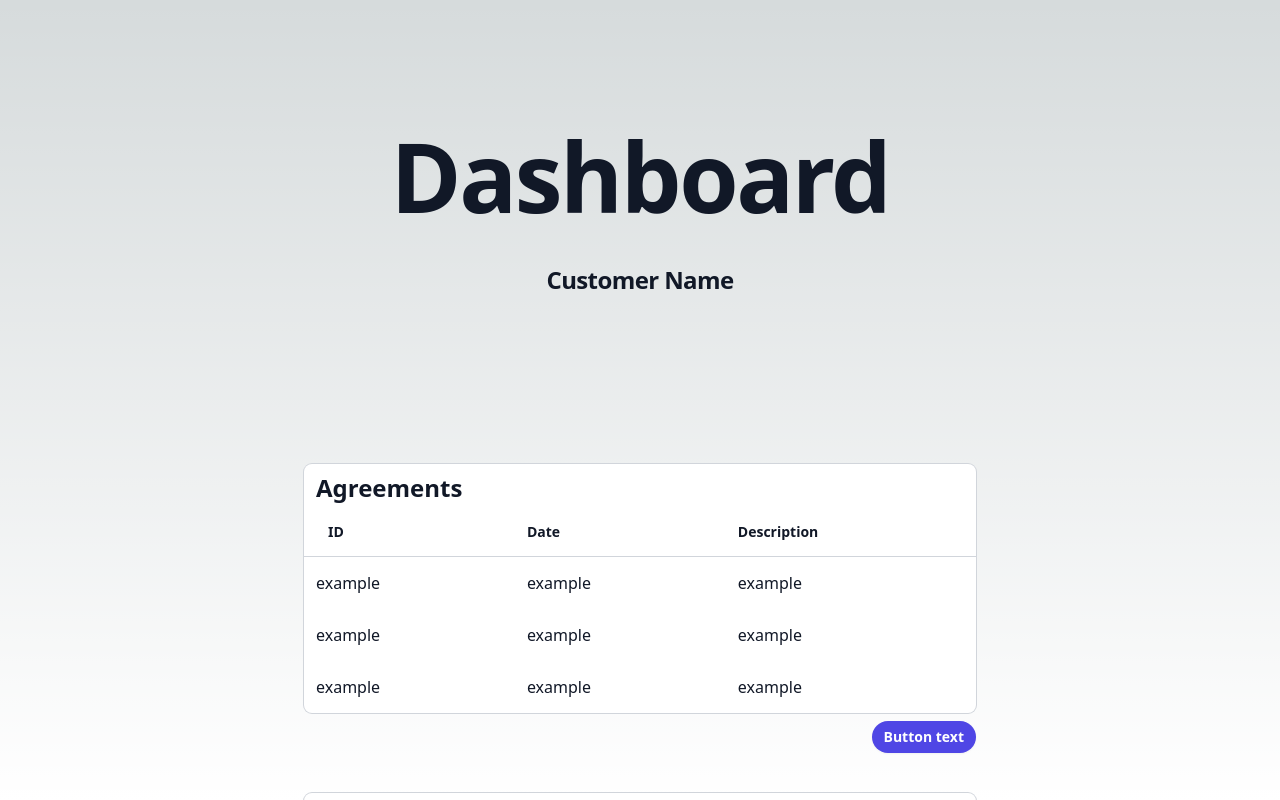
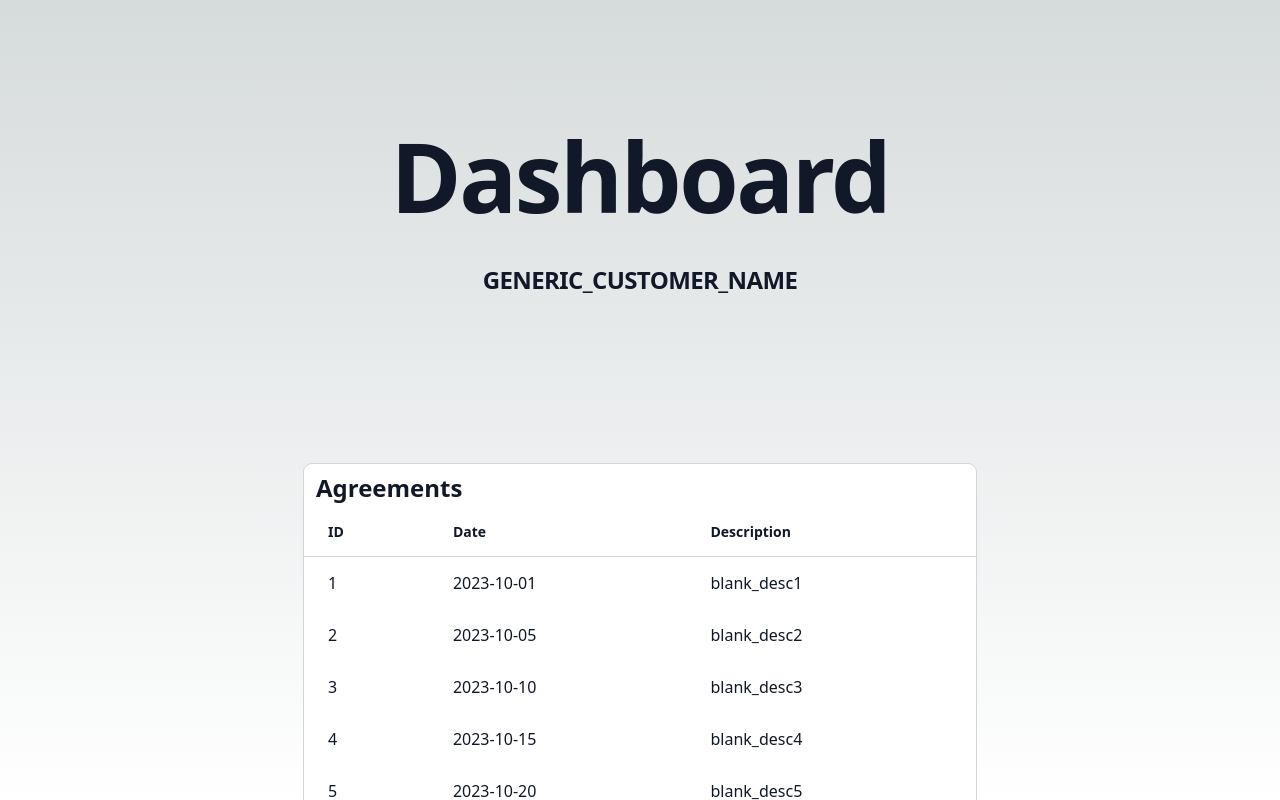
Before and after one commit to silvertrek-capstone/silverpi, a Next.js app in the folder silverpi/: page /home in a window 1280 px wide. Shown: the top 800 px of the page. Built offline with nearby package versions, Linux system fonts and the light colour scheme.

Commit message:
added dynamic variables for the tables + cust_name I originally had on my laptops local dir

```diff
--- a/silverpi/src/app/home/page.js
+++ b/silverpi/src/app/home/page.js
@@ -1,11 +1,44 @@
+'use client'
+import { useState, useEffect } from 'react'
+
 export default function Home() {
+
+//  sim getting data for user comp name and user name
+    const [comp_name, setcomp] = useState('');
+    const [cust_name, setcust] = useState('');
+
+    useEffect(() => {
+        const comp_name = getCompanyName()
+        const cust_name = getCustomer()
+        setcomp(comp_name)
+        setcust(cust_name)
+      }, []);
+
+//  sim getting data for tables
+    const [ids, setIds] = useState([]);
+    const [data2, setData2] = useState([]);
+    const [data3, setData3] = useState([]);
+
+    useEffect(() => {
+        // Simulate fetching data from db
+        const idData = databaseIds();
+        const data2Data = databaseData2();
+        const data3Data = databaseData3();
+
+        // Update state of fetched data
+        setIds(idData);
+        setData2(data2Data);
+        setData3(data3Data);
+    }, []);
+
+
     return (
     <div className="bg-grey">
         {/* Dashboard + cust_name */}
         <div className="bg-grey px-6 py-24 sm:py-32 lg:px-8">
             <div className="mx-auto max-w-2xl text-center">
             <h1 className="text-8xl font-bold tracking-tight text-gray-900 ">Dashboard</h1>
-            <h2 className ="mt-10 text-2xl font-bold tracking-tight text-gray-900 "> Customer Name </h2>
+            <h2 className ="mt-10 text-2xl font-bold tracking-tight text-gray-900 "> {cust_name} </h2>
             </div>
         </div>  {/*End of Dashboard + cust_name */}
 
@@ -28,7 +61,18 @@ export default function Home() {
                             </tr>
                         </thead>
                         <tbody>
-                            <tr>
+                            {/* iterate through data  */}
+                          {ids.map((id, index) => (
+                                <tr key={id}>
+                                     <td className="px-6 py-3.5 text-left font-medium text-gray-900">
+                                        {id} </td>
+                                        <td className="px-3 py-3.5 text-left font-medium text-gray-900">
+                                        {data2[index]} </td>
+                                        <td className="px-3 py-3.5 text-left font-medium text-gray-900">
+                                        {data3[index]} </td>
+                                </tr>
+                          ))}
+                            {/* <tr>
                                 <td className="px-3 py-3.5 text-left font-medium text-gray-900">example </td>
                                 <td className="px-3 py-3.5 text-left font-medium text-gray-900">example </td>
                                 <td className="px-3 py-3.5 text-left font-medium text-gray-900">example </td>
@@ -45,7 +89,7 @@ export default function Home() {
                                 <td className="px-3 py-3.5 text-left font-medium text-gray-900">example </td>
                                 <td className="px-3 py-3.5 text-left font-medium text-gray-900">example </td>
 
-                            </tr>
+                            </tr> */}
                         </tbody>
                     </table>
                          <button type="button"
@@ -149,7 +193,29 @@ export default function Home() {
 
 
         </div>
+        {/* End of Tables  Agreements Work Orders Invoices*/}
 
     </div>
     )
   }
+
+// Simulated "database" functions returning data arrays
+function databaseIds() {
+    return [1, 2, 3, 4, 5];
+}
+
+function databaseData2() {
+    return ['2023-10-01', '2023-10-05', '2023-10-10', '2023-10-15', '2023-10-20'];
+}
+
+function databaseData3() {
+    return ['blank_desc1', 'blank_desc2', 'blank_desc3', 'blank_desc4', 'blank_desc5'];
+}
+
+function getCompanyName(){
+    return "GENERIC_COMPANY_NAME"
+}
+
+function getCustomer(){
+    return "GENERIC_CUSTOMER_NAME"
+}
```
